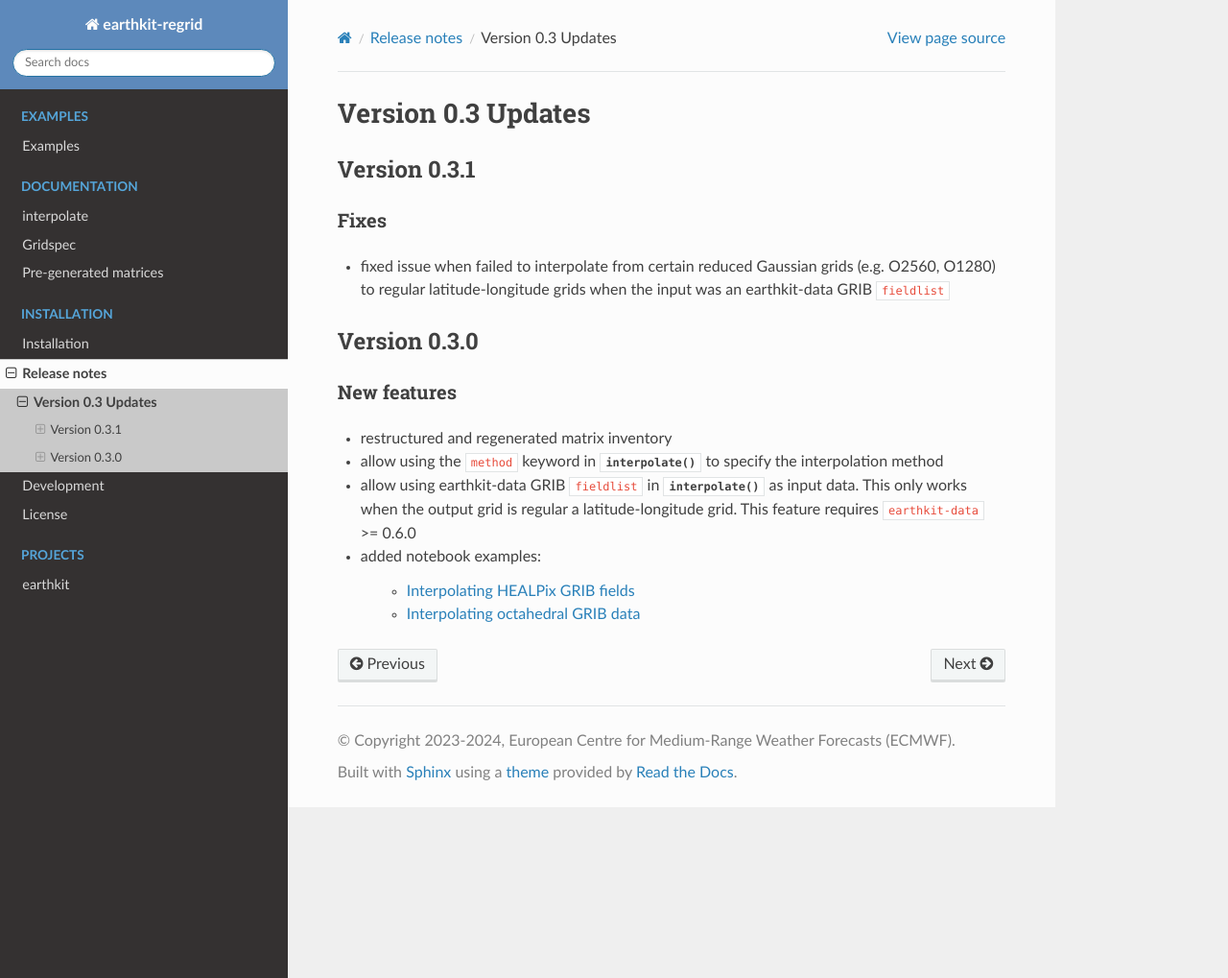
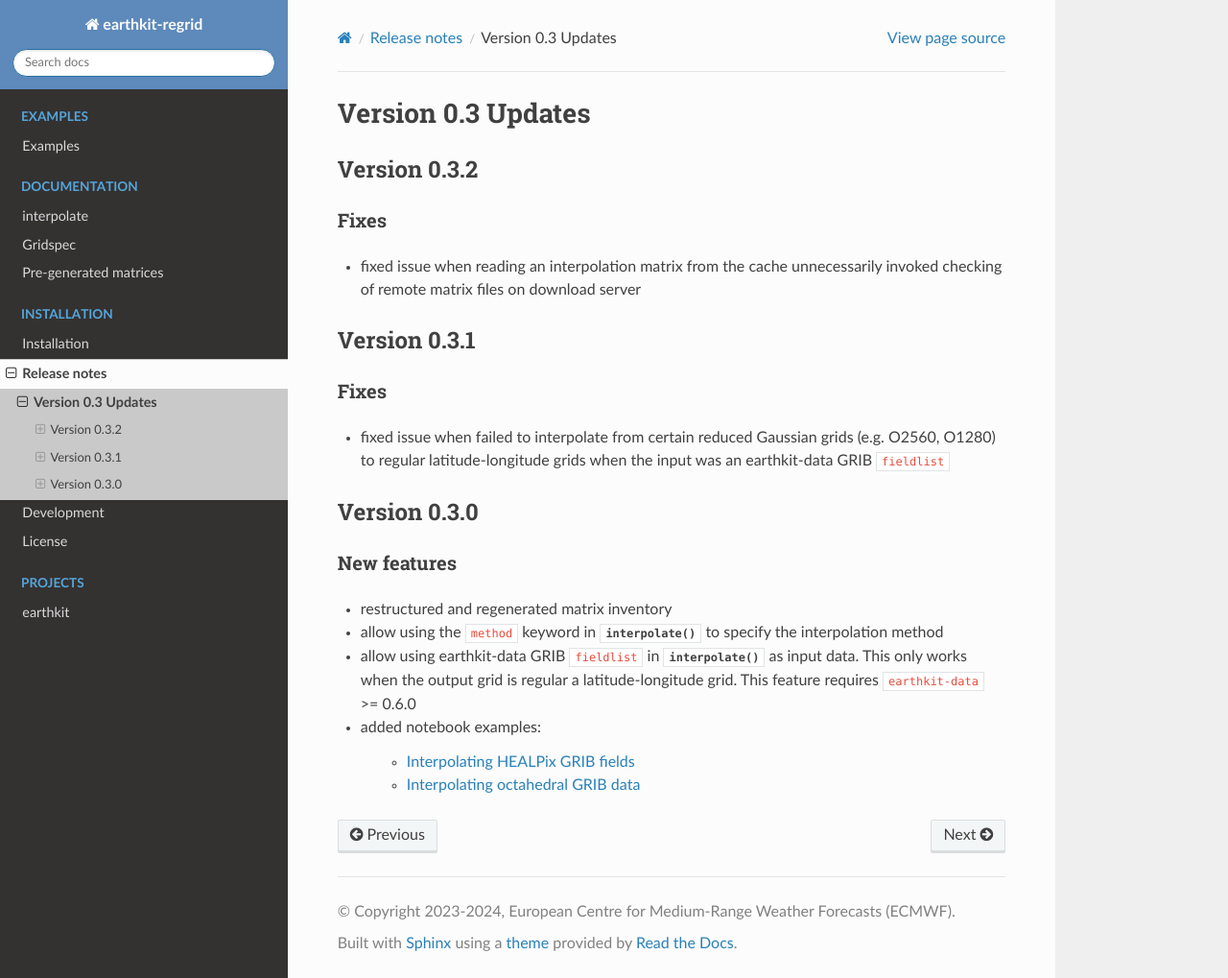
Before and after one commit to ecmwf/earthkit-regrid, a Sphinx documentation site: the page built from docs/release_notes/version_0.3_updates.rst, in a window 1280 px wide and 1019 px high. Shown: the whole window at 96% size. Built offline with Sphinx 7.4.7 and the Read the Docs theme 2.0.0, drawn with Linux system fonts in a browser that asks for light colours; cross-references to code outside the pages are shown as plain code.

Commit message:
Disable remote matrix file checking when lookup in cache

```diff
--- a/docs/release_notes/version_0.3_updates.rst
+++ b/docs/release_notes/version_0.3_updates.rst
@@ -1,5 +1,13 @@
 Version 0.3 Updates
 /////////////////////////
+
+
+Version 0.3.2
+===============
+
+Fixes
+++++++++++++++++
+- fixed issue when  reading an interpolation matrix from the cache unnecessarily invoked checking of remote matrix files on download server
 
 
 Version 0.3.1
```
Also changed, not shown: 1 other file.
